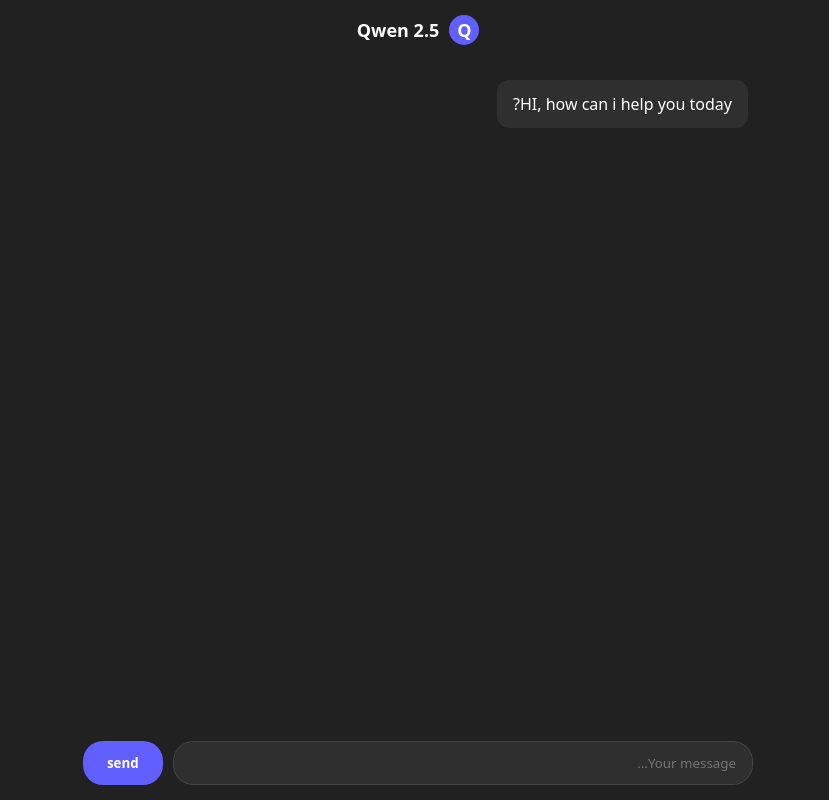
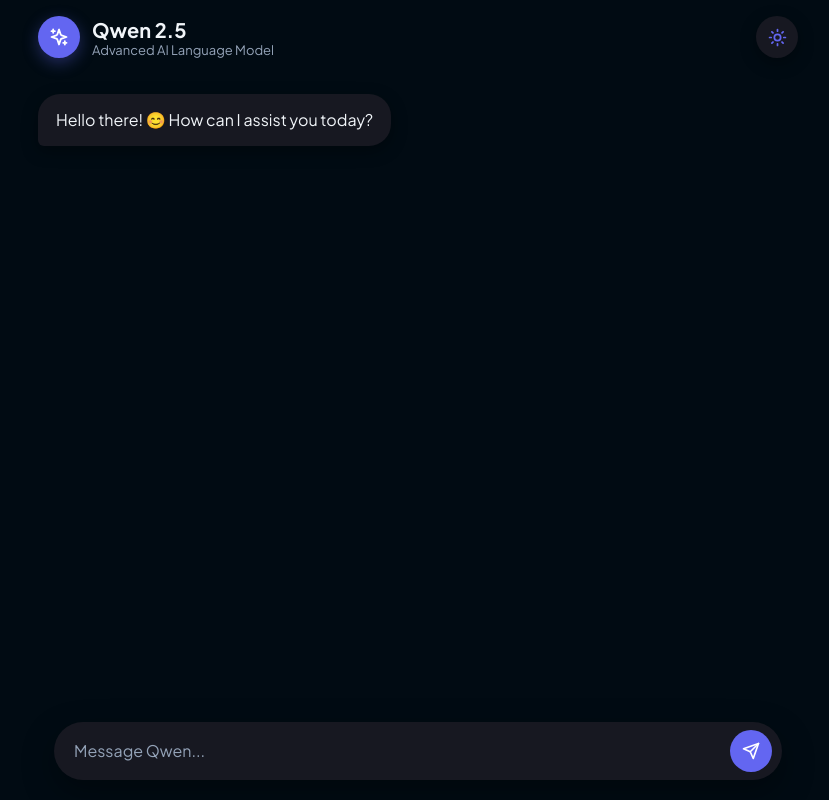
Before and after one commit to Faresx7/AI-Engineering-project, a Flask app: page / in a window 1280 px wide. Shown: the whole page, without its empty margins (222-1051 px from the left). Run offline with Flask 3, Linux system fonts and the light colour scheme.

Commit message:
feat(ui): add initial HTML structure and CSS styles for chat interface

```diff
--- /dev/null
+++ b/AI model/static/css/style.css
@@ -0,0 +1,250 @@
+:root {
+    --bg: #f1f5f9;
+    --card: #fff;
+    --text: #0f172a;
+    --muted: #64748b;
+    --accent: #6366f1;
+    --accent-hover: #4f46e5;
+    --shadow: rgba(15,23,42,.09);
+}
+
+[data-theme="dark"] {
+    --bg: #010b13;
+    --card: #171821;
+    --text: #f1f5f9;
+    --muted: #94a3b8;
+    --shadow: rgba(0,0,0,.35);
+}
+
+* {
+    box-sizing: border-box;
+    margin: 0;
+    padding: 0;
+    border: 0;
+    outline: 0;
+    font-family: "Plus Jakarta Sans", sans-serif;
+}
+
+body {
+    height: 100dvh;
+    display: flex;
+    flex-direction: column;
+    background: var(--bg);
+    color: var(--text);
+    transition: .3s;
+}
+
+/* Header */
+.header {
+    width: min(760px, 92%);
+    margin: 0 auto;
+    padding: 16px 0;
+    display: flex;
+    align-items: center;
+    justify-content: space-between;
+    flex-shrink: 0;
+}
+
+.brand {
+    display: flex;
+    align-items: center;
+    gap: 12px;
+}
+
+.logo {
+    width: 42px;
+    height: 42px;
+    border-radius: 50%;
+    display: grid;
+    place-items: center;
+    background: var(--accent);
+    color: white;
+    box-shadow: 0 5px 16px rgba(99,102,241,.35);
+}
+
+.brand-text {
+    display: flex;
+    flex-direction: column;
+}
+
+.name {
+    font-weight: 700;
+    font-size: 20px;
+}
+
+.sub {
+    color: var(--muted);
+    font-size: 13px;
+}
+
+.theme,
+.send {
+    border-radius: 50%;
+    display: grid;
+    place-items: center;
+    cursor: pointer;
+    color: white;
+    background: var(--accent);
+    transition: .2s;
+}
+
+.theme {
+    width: 42px;
+    height: 42px;
+    color: var(--accent);
+    background: var(--card);
+    box-shadow: 0 5px 16px var(--shadow);
+}
+
+.theme:hover,
+.send:hover {
+    transform: scale(1.06);
+}
+
+.theme:active,
+.send:active {
+    transform: scale(.94);
+}
+
+/* Chat Layout */
+.chat {
+    flex: 1;
+    overflow-y: auto;
+    display: flex;
+    flex-direction: column;
+}
+
+.messages {
+    width: min(760px, 92%);
+    margin: 0 auto;
+    padding: 20px 0 100px;
+    display: flex;
+    flex-direction: column;
+    gap: 20px;
+}
+
+.wrapper {
+    max-width: 82%;
+    display: flex;
+    flex-direction: column;
+    gap: 6px;
+}
+
+.bot-wrapper {
+    align-self: flex-start;
+}
+
+.user-wrapper {
+    align-self: flex-end;
+}
+
+.msg {
+    width: fit-content;
+    max-width: 100%;
+    padding: 13px 18px;
+    border-radius: 22px;
+    line-height: 1.6;
+    font-size: 16px;
+    white-space: pre-wrap;
+    overflow-wrap: anywhere;
+    box-shadow: 0 5px 16px var(--shadow);
+}
+
+.bot {
+    background: var(--card);
+    color: var(--text);
+    border-bottom-left-radius: 6px;
+}
+
+.user {
+    background: var(--accent);
+    color: white;
+    border-bottom-right-radius: 6px;
+}
+
+.actions {
+    opacity: 0;
+    padding: 0 6px;
+    transition: .2s;
+}
+
+.wrapper:hover .actions {
+    opacity: 1;
+}
+
+.copy {
+    padding: 6px 11px;
+    border-radius: 20px;
+    background: var(--card);
+    color: var(--muted);
+    cursor: pointer;
+    font-size: 12px;
+    box-shadow: 0 3px 10px var(--shadow);
+}
+
+/* Input Form */
+.input-container {
+    position: sticky;
+    bottom: 0;
+    background: transparent;
+    padding: 12px 0 20px;
+    width: 100%;
+}
+
+.input-form {
+    width: min(728px, 92%);
+    margin: 0 auto;
+    padding: 8px 10px 8px 20px;
+    display: flex;
+    align-items: center;
+    gap: 10px;
+    background: var(--card);
+    border-radius: 30px;
+    box-shadow: 0 12px 32px var(--shadow);
+}
+
+.input-form:focus-within {
+    box-shadow:
+        0 12px 32px var(--shadow),
+        0 0 0 3px rgba(99,102,241,.2);
+}
+
+textarea {
+    flex: 1;
+    min-width: 0;
+    min-height: 24px;
+    max-height: 150px;
+    resize: none;
+    background: transparent;
+    color: var(--text);
+    font-size: 16px;
+    line-height: 1.5;
+}
+
+textarea::placeholder {
+    color: var(--muted);
+}
+
+.send {
+    width: 42px;
+    height: 42px;
+    flex-shrink: 0;
+}
+
+.send:disabled {
+    opacity: .5;
+    cursor: not-allowed;
+    transform: none;
+}
+
+@media (max-width: 600px) {
+    .header,
+    .messages,
+    .input-form {
+        width: 94%;
+    }
+
+    .wrapper {
+        max-width: 90%;
+    }
+}
--- /dev/null
+++ b/AI model/static/js/main.js
@@ -0,0 +1,167 @@
+document.addEventListener("DOMContentLoaded", () => {
+    const body = document.body;
+    const chat = document.getElementById("chat");
+    const messages = document.getElementById("messages");
+    const form = document.getElementById("form");
+    const input = document.getElementById("input");
+    const send = document.getElementById("send");
+    const themeBtn = document.getElementById("themeBtn");
+
+    let generating = false;
+
+    /* =========================
+       THEME
+    ========================= */
+    const sun = `<svg width="19" height="19" viewBox="0 0 24 24" fill="none" stroke="currentColor" stroke-width="2.2" stroke-linecap="round"><circle cx="12" cy="12" r="4"/><path d="M12 2v2M12 20v2M2 12h2M20 12h2M4.9 4.9l1.4 1.4M17.7 17.7l1.4 1.4M19.1 4.9l-1.4 1.4M6.3 17.7l-1.4 1.4"/></svg>`;
+    const moon = `<svg width="19" height="19" viewBox="0 0 24 24" fill="none" stroke="currentColor" stroke-width="2.2" stroke-linecap="round"><path d="M12 3a6 6 0 0 0 9 9 9 9 0 1 1-9-9Z"/></svg>`;
+
+    const savedTheme = localStorage.getItem("qwen-theme") || "dark";
+    body.dataset.theme = savedTheme;
+    themeBtn.innerHTML = savedTheme === "dark" ? sun : moon;
+
+    themeBtn.onclick = () => {
+        const dark = body.dataset.theme === "dark";
+        const theme = dark ? "light" : "dark";
+        body.dataset.theme = theme;
+        localStorage.setItem("qwen-theme", theme);
+        themeBtn.innerHTML = theme === "dark" ? sun : moon;
+    };
+
+    /* =========================
+       TEXTAREA AUTO-RESIZE
+    ========================= */
+    input.addEventListener("input", () => {
+        input.style.height = "auto";
+        input.style.height = Math.min(input.scrollHeight, 150) + "px";
+    });
+
+    input.addEventListener("keydown", e => {
+        if (e.key === "Enter" && !e.shiftKey) {
+            e.preventDefault();
+            if (!generating) form.requestSubmit();
+        }
+    });
+
+    /* =========================
+       ADD MESSAGE
+    ========================= */
+    function addMessage(text, type) {
+        const wrapper = document.createElement("div");
+        wrapper.className = `wrapper ${type}-wrapper`;
+
+        const msg = document.createElement("div");
+        msg.className = `msg ${type}`;
+        msg.textContent = text;
+
+        wrapper.appendChild(msg);
+        messages.appendChild(wrapper);
+
+        chat.scrollTop = chat.scrollHeight;
+        return { wrapper, msg };
+    }
+
+    /* =========================
+       COPY WITH HTTP FALLBACK
+    ========================= */
+    function addCopyButton(wrapper) {
+        const actions = document.createElement("div");
+        actions.className = "actions";
+
+        const button = document.createElement("button");
+        button.className = "copy";
+        button.type = "button";
+        button.textContent = "Copy";
+
+        button.onclick = async () => {
+            const text = wrapper.querySelector(".msg").textContent;
+
+            try {
+                if (navigator.clipboard && window.isSecureContext) {
+                    await navigator.clipboard.writeText(text);
+                } else {
+                    const textArea = document.createElement("textarea");
+                    textArea.value = text;
+                    document.body.appendChild(textArea);
+                    textArea.select();
+                    document.execCommand("copy");
+                    document.body.removeChild(textArea);
+                }
+                button.textContent = "Copied!";
+                setTimeout(() => button.textContent = "Copy", 1500);
+            } catch {
+                button.textContent = "Failed";
+            }
+        };
+
+        actions.appendChild(button);
+        wrapper.appendChild(actions);
+    }
+
+    /* =========================
+       CHAT STREAM HANDLING
+    ========================= */
+    form.addEventListener("submit", async e => {
+        e.preventDefault();
+        const prompt = input.value.trim();
+
+        if (!prompt || generating) return;
+
+        generating = true;
+        send.disabled = true;
+
+        addMessage(prompt, "user");
+        input.value = "";
+        input.style.height = "auto";
+
+        const bot = addMessage("", "bot");
+
+        try {
+            const response = await fetch("/chat", {
+                method: "POST",
+                headers: { "Content-Type": "application/json" },
+                body: JSON.stringify({ prompt })
+            });
+
+            if (!response.ok) throw new Error(`Server error: ${response.status}`);
+            if (!response.body) throw new Error("No response body");
+
+            const reader = response.body.getReader();
+            const decoder = new TextDecoder("utf-8");
+
+            while (true) {
+                const { value, done } = await reader.read();
+                if (done) break;
+
+                const chunk = decoder.decode(value, { stream: true });
+
+                if (chunk.includes("data: ") || chunk.trim().startsWith("{")) {
+                    const lines = chunk.split("\n");
+                    for (let line of lines) {
+                        line = line.replace(/^data:\s*/, "").trim();
+                        if (!line || line === "[DONE]") continue;
+                        try {
+                            const parsed = JSON.parse(line);
+                            bot.msg.textContent += parsed.response || parsed.text || parsed.content || "";
+                        } catch {
+                            bot.msg.textContent += line;
+                        }
+                    }
+                } else {
+                    bot.msg.textContent += chunk;
+                }
+
+                chat.scrollTop = chat.scrollHeight;
+            }
+
+            addCopyButton(bot.wrapper);
+
+        } catch (error) {
+            console.error(error);
+            bot.msg.textContent = "⚠️ Sorry, I couldn't connect to the server.";
+        } finally {
+            generating = false;
+            send.disabled = false;
+            input.focus();
+        }
+    });
+});
--- a/AI model/templates/base.html
+++ b/AI model/templates/base.html
@@ -1,210 +1,61 @@
 <!DOCTYPE html>
-<html lang="ar" dir="rtl">
+<html lang="en">
 
 <head>
     <meta charset="UTF-8">
-    <meta name="viewport" content="width=device-width, initial-scale=1.0">
+    <meta name="viewport" content="width=device-width, initial-scale=1.0, interactive-widget=resizes-content">
     <title>Qwen 2.5 Chat</title>
-    <style>
-        /* CSS Variables for better color management and scalability */
-        :root {
-            --bg-dark: #212121;
-            --bg-bubble-bot: #2f2f2f;
-            --accent-purple: #615fff;
-            --accent-purple-hover: #504ecc;
-            --text-main: #ffffff;
-            --text-muted: #aaaaaa;
-            --border-color: #444444;
-            --max-chat-width: 700px;
-        }
 
-        * {
-            box-sizing: border-box;
-            margin: 0;
-            padding: 0;
-            font-family: system-ui, -apple-system, BlinkMacSystemFont, 'Segoe UI', Roboto, sans-serif;
-        }
+    <link rel="preconnect" href="https://fonts.googleapis.com">
+    <link rel="preconnect" href="https://fonts.gstatic.com" crossorigin>
+    <link href="https://fonts.googleapis.com/css2?family=Plus+Jakarta+Sans:wght@400;500;600;700&display=swap" rel="stylesheet">
 
-        body {
-            background-color: var(--bg-dark);
-            color: var(--text-main);
-            height: 100vh;
-            display: flex;
-            flex-direction: column;
-            align-items: center;
-        }
-
-        /* Header Section */
-        .header {
-            display: flex;
-            align-items: center;
-            gap: 10px;
-            padding: 15px;
-            font-size: 18px;
-            font-weight: bold;
-        }
-
-        .logo {
-            width: 30px;
-            height: 30px;
-            background-color: var(--accent-purple);
-            border-radius: 50%;
-            display: flex;
-            align-items: center;
-            justify-content: center;
-        }
-
-        /* Chat History Box */
-        .chat-box {
-            flex: 1;
-            width: 100%;
-            max-width: var(--max-chat-width);
-            overflow-y: auto;
-            padding: 20px;
-            display: flex;
-            flex-direction: column;
-            gap: 15px;
-            scroll-behavior: smooth;
-        }
-
-        .msg {
-            padding: 12px 16px;
-            border-radius: 12px;
-            max-width: 80%;
-            line-height: 1.5;
-            white-space: pre-wrap;
-            /* Preserves new lines and wraps long text correctly */
-            word-break: break-word;
-        }
-
-        .bot {
-            background-color: var(--bg-bubble-bot);
-            align-self: flex-start;
-        }
-
-        .user {
-            background-color: var(--accent-purple);
-            align-self: flex-end;
-        }
-
-        /* Temporary loading bubble style */
-        .msg.typing {
-            color: var(--text-muted);
-            font-style: italic;
-        }
-
-        /* Input Form Area */
-        .input-form {
-            width: 100%;
-            max-width: var(--max-chat-width);
-            padding: 15px;
-            display: flex;
-            gap: 10px;
-        }
-
-        input {
-            flex: 1;
-            padding: 12px 16px;
-            border-radius: 20px;
-            border: 1px solid var(--border-color);
-            background-color: var(--bg-bubble-bot);
-            color: var(--text-main);
-            outline: none;
-            transition: border-color 0.2s ease;
-        }
-
-        input:focus {
-            border-color: var(--accent-purple);
-        }
-
-        input:disabled {
-            opacity: 0.6;
-            cursor: not-allowed;
-        }
-
-        button {
-            padding: 10px 24px;
-            border-radius: 20px;
-            border: none;
-            background-color: var(--accent-purple);
-            color: var(--text-main);
-            font-weight: bold;
-            cursor: pointer;
-            transition: background-color 0.2s ease, opacity 0.2s ease;
-        }
-
-        button:hover:not(:disabled) {
-            background-color: var(--accent-purple-hover);
-        }
-
-        button:disabled {
-            opacity: 0.5;
-            cursor: not-allowed;
-        }
-    </style>
+    <!-- CSS File Link -->
+    <!-- لو شغال Flask/Jinja استخدم: href="{{ url_for('static', filename='css/style.css') }}" -->
+    <link rel="stylesheet" href="../static/css/style.css">
 </head>
 
-<body>
+<body data-theme="dark">
 
-    <!-- Header -->
     <header class="header">
-        <div class="logo">Q</div>
-        <span>Qwen 2.5</span>
+        <div class="brand">
+            <div class="logo">
+                <svg width="20" height="20" viewBox="0 0 24 24" fill="none" stroke="currentColor" stroke-width="2.2" stroke-linecap="round" stroke-linejoin="round">
+                    <path d="m12 3-1.9 5.8a2 2 0 0 1-1.3 1.3L3 12l5.8 1.9a2 2 0 0 1 1.3 1.3L12 21l1.9-5.8a2 2 0 0 1 1.3-1.3L21 12l-5.8-1.9a2 2 0 0 1-1.3-1.3Z"/>
+                    <path d="M5 3v4M3 5h4M19 17v4M17 19h4"/>
+                </svg>
+            </div>
+            <div class="brand-text">
+                <span class="name">Qwen 2.5</span>
+                <span class="sub">Advanced AI Language Model</span>
+            </div>
+        </div>
+        <button class="theme" id="themeBtn" type="button"></button>
     </header>
 
-    <!-- Chat Messages Container -->
-    <main class="chat-box" id="chat">
-        <div class="msg bot">HI, how can i help you today?</div>
+    <main class="chat" id="chat">
+        <div class="messages" id="messages">
+            <div class="wrapper bot-wrapper">
+                <div class="msg bot">Hello there! 😊 How can I assist you today?</div>
+            </div>
+        </div>
     </main>
 
-    <!-- Input Form (Handles Enter key and Click cleanly) -->
-    <form class="input-form" id="chat-form">
-        <input type="text" id="input" placeholder="Your message..." autocomplete="off">
-        <button type="submit" id="send-btn">send</button>
-    </form>
+    <div class="input-container">
+        <form class="input-form" id="form">
+            <textarea id="input" rows="1" placeholder="Message Qwen..." autocomplete="off"></textarea>
+            <button class="send" id="send" type="submit" aria-label="Send">
+                <svg width="18" height="18" viewBox="0 0 24 24" fill="none" stroke="currentColor" stroke-width="2.2" stroke-linecap="round" stroke-linejoin="round">
+                    <path d="m22 2-7 20-4-9-9-4Z"/>
+                    <path d="M22 2 11 13"/>
+                </svg>
+            </button>
+        </form>
+    </div>
 
-    <script>
-        async function sendMessage(e) {
-            e.preventDefault();
-            const inputField = document.getElementById('input');
-            const chatBox = document.getElementById('chat');
-            const promptText = inputField.value.trim();
-
-            if (!promptText) return;
-
-            chatBox.innerHTML += `<div class="msg user">${promptText}</div>`;
-            inputField.value = '';
-
-            const botMsgDiv = document.createElement('div');
-            botMsgDiv.className = 'msg bot';
-            chatBox.appendChild(botMsgDiv);
-
-            try {
-                const response = await fetch('/chat', {
-                    method: 'POST',
-                    headers: { 'Content-Type': 'application/json' },
-                    body: JSON.stringify({ prompt: promptText })
-                });
-
-                const reader = response.body.getReader();
-                const decoder = new TextDecoder('utf-8');
-
-                while (true) {
-                    const { done, value } = await reader.read();
-                    if (done) break;
-
-                    const chunk = decoder.decode(value, { stream: true });
-                    botMsgDiv.innerText += chunk;
-                    chatBox.scrollTop = chatBox.scrollHeight;
-                }
-
-            } catch (error) {
-                botMsgDiv.innerText = 'error while connecting to server';
-            }
-        }
-
-        document.getElementById('chat-form').addEventListener('submit', sendMessage);
-    </script>
+    <!-- JS File Link -->
+    <!-- لو شغال Flask/Jinja استخدم: src="{{ url_for('static', filename='js/main.js') }}" -->
+    <script src="../static/js/main.js" defer></script>
 </body>
 
 </html>
```
